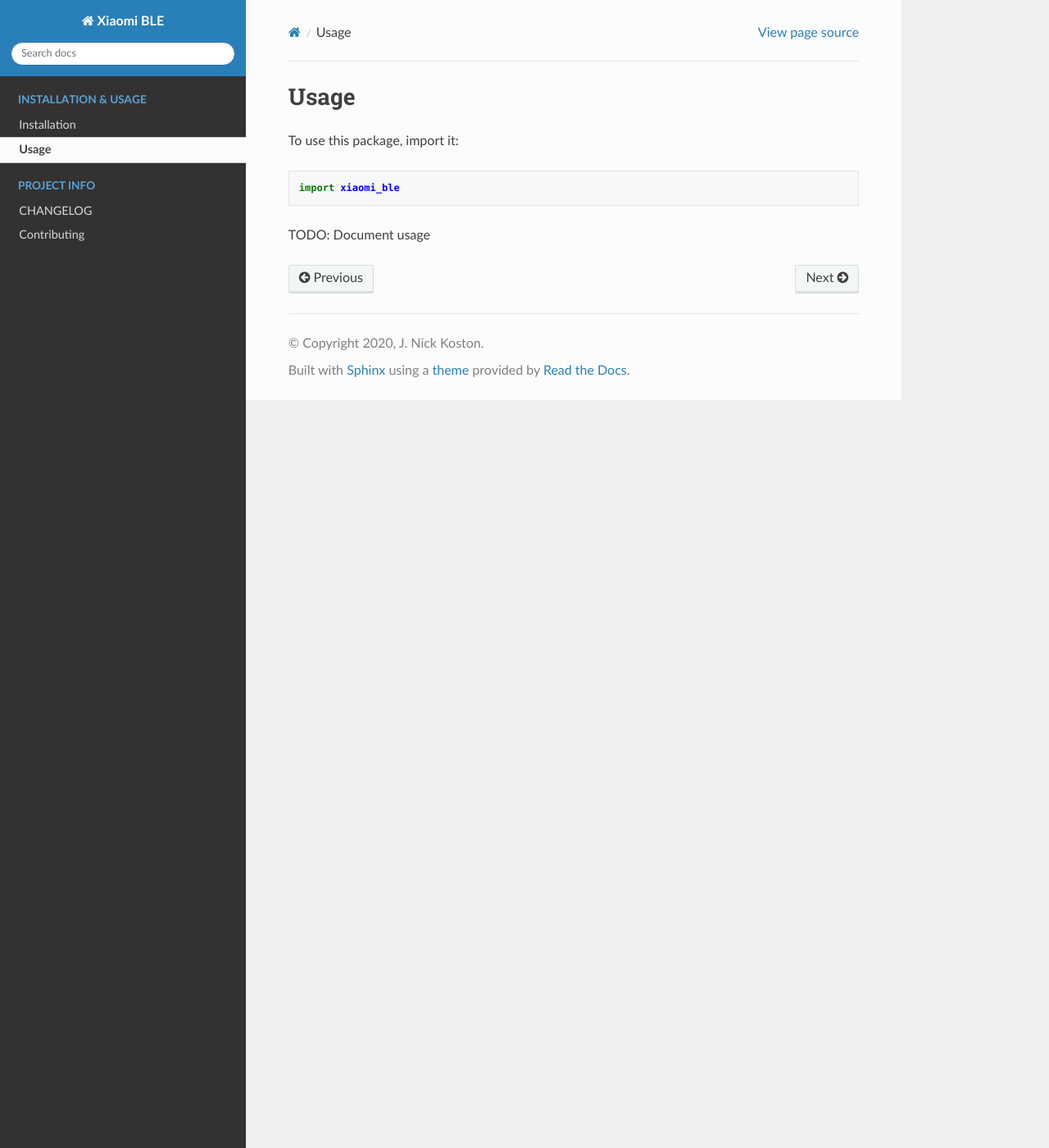
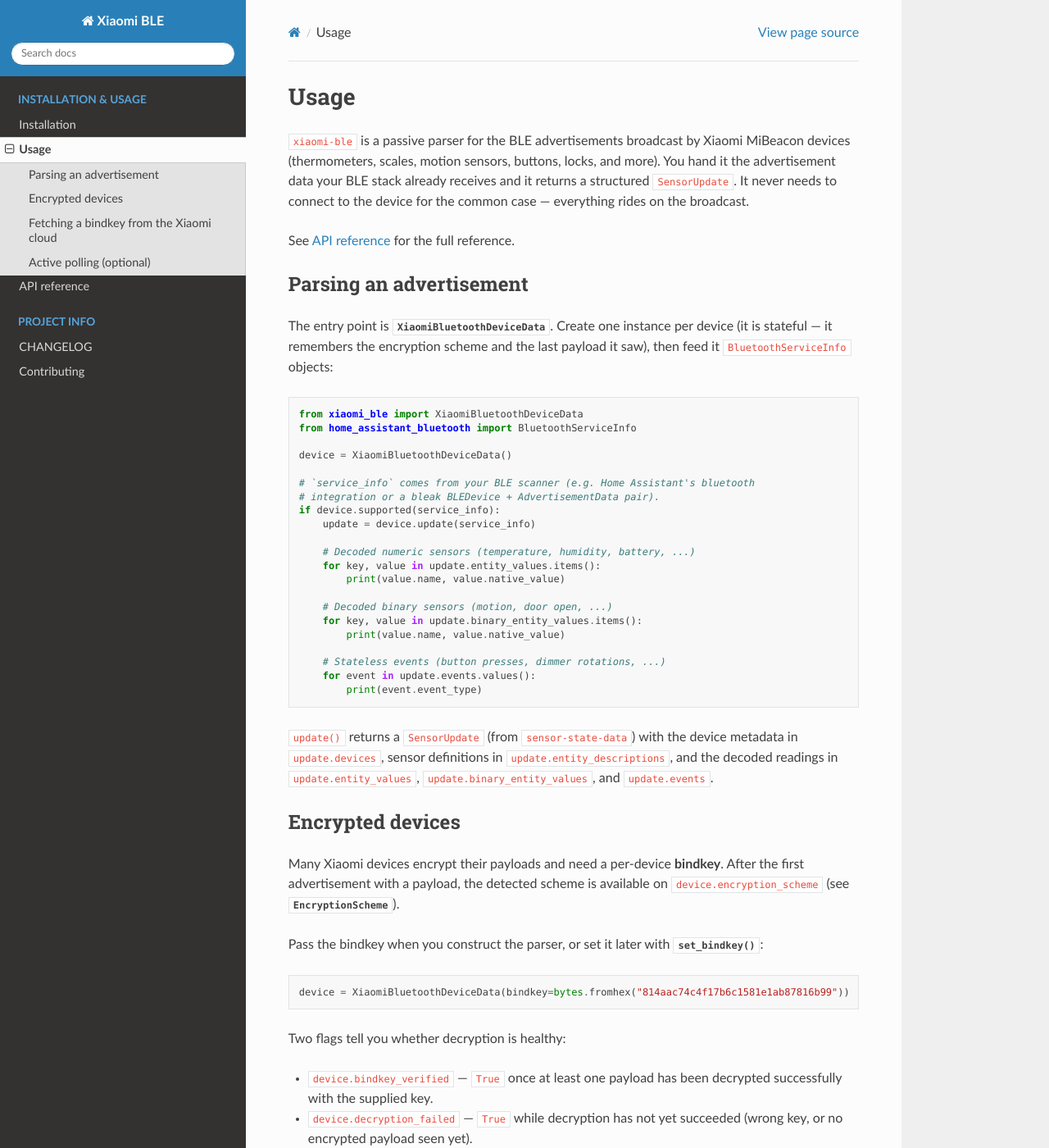
Before and after one commit to Bluetooth-Devices/xiaomi-ble, a Sphinx documentation site: the page built from docs/source/usage.md, in a window 1280 px wide and 1400 px high. Shown: the whole window at 82% size. Built offline with Sphinx 7.4.7 and the Read the Docs theme 3.1.0, drawn with Linux system fonts in a browser that asks for light colours; some of the changed text lies outside the part shown.

Commit message:
docs: add API reference and usage guide, fix RTD Python version
Closes #284.

What: Replace the docs skeleton with a real usage guide and an autodoc-based
API reference covering the fundamental public classes and methods.

Why: docs/source/usage.md was a "TODO: Document usage" stub and there was no API
reference at all. Separately, .readthedocs.yml pinned Python 3.9 while the
package requires >=3.11 (pyproject), so `pip install .` — and thus the entire
RTD build — would fail.

How:
- .readthedocs.yml: bump to ubuntu-22.04 + Python 3.12 (>=3.11 compatible).
- conf.py: enable sphinx.ext.autodoc/autosummary/napoleon/viewcode/intersphinx;
  import the package for the version string.
- api.md: autodoc the public surface (XiaomiBluetoothDeviceData, EncryptionScheme,
  the cloud bindkey-fetch classes/exceptions, SLEEPY_DEVICE_MODELS).
- usage.md: real walkthrough — passive parsing, encrypted devices/bindkeys,
  cloud bindkey fetch, optional active polling.
- installation.md: fix stray "deezer-python" PyPI link.

Testing: `pip install .[docs]` + `sphinx-build -b html` builds cleanly under
Python 3.12 with all classes/methods rendered; isort/black/flake8/codespell pass.

Co-Authored-By: Claude Opus 4.8 (1M context) <noreply@anthropic.com>

````diff
--- a/docs/source/conf.py
+++ b/docs/source/conf.py
@@ -10,16 +10,19 @@
 # add these directories to sys.path here. If the directory is relative to the
 # documentation root, use os.path.abspath to make it absolute, like shown here.
 #
-# import os
-# import sys
-# sys.path.insert(0, os.path.abspath('.'))
+# The package is installed (``pip install .[docs]``) when the docs are built, so
+# autodoc can simply import ``xiaomi_ble`` without any sys.path manipulation.
 from typing import Any, List
+
+import xiaomi_ble
 
 # -- Project information -----------------------------------------------------
 
 project = "Xiaomi BLE"
 copyright = "2020, J. Nick Koston"
 author = "J. Nick Koston"
+release = xiaomi_ble.__version__
+version = release
 
 
 # -- General configuration ---------------------------------------------------
@@ -29,7 +32,27 @@ author = "J. Nick Koston"
 # ones.
 extensions = [
     "myst_parser",
+    "sphinx.ext.autodoc",
+    "sphinx.ext.autosummary",
+    "sphinx.ext.napoleon",
+    "sphinx.ext.viewcode",
+    "sphinx.ext.intersphinx",
 ]
+
+# -- Autodoc / autosummary ---------------------------------------------------
+
+autosummary_generate = True
+autodoc_member_order = "bysource"
+autodoc_typehints = "description"
+autodoc_default_options = {
+    "members": True,
+    "show-inheritance": True,
+}
+
+# Link out to the standard library and key runtime dependencies.
+intersphinx_mapping = {
+    "python": ("https://docs.python.org/3", None),
+}
 
 # The suffix of source filenames.
 source_suffix = [".rst", ".md"]
--- a/docs/source/usage.md
+++ b/docs/source/usage.md
@@ -1,9 +1,110 @@
 # Usage
 
-To use this package, import it:
+`xiaomi-ble` is a passive parser for the BLE advertisements broadcast by Xiaomi
+MiBeacon devices (thermometers, scales, motion sensors, buttons, locks, and
+more). You hand it the advertisement data your BLE stack already receives and it
+returns a structured `SensorUpdate`. It never needs to connect to the device for
+the common case — everything rides on the broadcast.
+
+See {doc}`api` for the full reference.
+
+## Parsing an advertisement
+
+The entry point is {class}`~xiaomi_ble.XiaomiBluetoothDeviceData`. Create one
+instance per device (it is stateful — it remembers the encryption scheme and the
+last payload it saw), then feed it `BluetoothServiceInfo` objects:
 
 ```python
-import xiaomi_ble
+from xiaomi_ble import XiaomiBluetoothDeviceData
+from home_assistant_bluetooth import BluetoothServiceInfo
+
+device = XiaomiBluetoothDeviceData()
+
+# `service_info` comes from your BLE scanner (e.g. Home Assistant's bluetooth
+# integration or a bleak BLEDevice + AdvertisementData pair).
+if device.supported(service_info):
+    update = device.update(service_info)
+
+    # Decoded numeric sensors (temperature, humidity, battery, ...)
+    for key, value in update.entity_values.items():
+        print(value.name, value.native_value)
+
+    # Decoded binary sensors (motion, door open, ...)
+    for key, value in update.binary_entity_values.items():
+        print(value.name, value.native_value)
+
+    # Stateless events (button presses, dimmer rotations, ...)
+    for event in update.events.values():
+        print(event.event_type)
 ```
 
-TODO: Document usage
+`update()` returns a `SensorUpdate` (from
+[`sensor-state-data`](https://pypi.org/project/sensor-state-data/)) with the
+device metadata in `update.devices`, sensor definitions in
+`update.entity_descriptions`, and the decoded readings in `update.entity_values`,
+`update.binary_entity_values`, and `update.events`.
+
+## Encrypted devices
+
+Many Xiaomi devices encrypt their payloads and need a per-device **bindkey**.
+After the first advertisement with a payload, the detected scheme is available on
+`device.encryption_scheme` (see {class}`~xiaomi_ble.EncryptionScheme`).
+
+Pass the bindkey when you construct the parser, or set it later with
+{meth}`~xiaomi_ble.XiaomiBluetoothDeviceData.set_bindkey`:
+
+```python
+device = XiaomiBluetoothDeviceData(bindkey=bytes.fromhex("814aac74c4f17b6c1581e1ab87816b99"))
+```
+
+Two flags tell you whether decryption is healthy:
+
+- `device.bindkey_verified` — `True` once at least one payload has been decrypted
+  successfully with the supplied key.
+- `device.decryption_failed` — `True` while decryption has not yet succeeded
+  (wrong key, or no encrypted payload seen yet).
+
+A consumer that wants to prompt the user to re-enter the key can watch for
+`decryption_failed` becoming `True` after the key was previously verified.
+
+## Fetching a bindkey from the Xiaomi cloud
+
+If you don't already have the bindkey, you can retrieve it from the Xiaomi cloud
+account the device is paired with, using
+{class}`~xiaomi_ble.XiaomiCloudTokenFetch`:
+
+```python
+import aiohttp
+from xiaomi_ble import XiaomiCloudTokenFetch, XiaomiCloudException
+
+async with aiohttp.ClientSession() as session:
+    fetcher = XiaomiCloudTokenFetch(username, password, session)
+    try:
+        cloud_device = await fetcher.get_device_info("A4:C1:38:D4:3C:48")
+    except XiaomiCloudException:
+        cloud_device = None
+
+    if cloud_device is not None:
+        device = XiaomiBluetoothDeviceData(
+            bindkey=bytes.fromhex(cloud_device.bindkey)
+        )
+```
+
+`get_device_info()` returns a {class}`~xiaomi_ble.XiaomiCloudBLEDevice`
+(`name`, `mac`, `bindkey`) or `None` if the MAC is not found in the account. All
+failure modes raise a subclass of {class}`~xiaomi_ble.XiaomiCloudException`.
+
+## Active polling (optional)
+
+A few devices expose values that are not in the broadcast (for example the
+battery level on some sensors). For those,
+{meth}`~xiaomi_ble.XiaomiBluetoothDeviceData.poll_needed` tells you when an active
+connection is worthwhile, and
+{meth}`~xiaomi_ble.XiaomiBluetoothDeviceData.async_poll` performs the GATT read:
+
+```python
+if device.poll_needed(service_info, last_poll):
+    update = await device.async_poll(ble_device)
+```
+
+Most devices never need this — `poll_needed()` returns `False` for them.
````
Also changed, not shown: docs/source/api.md (added, +86 -0 lines), docs/source/index.md (+1 -0 lines), docs/source/installation.md (+1 -1 lines), .readthedocs.yml.
